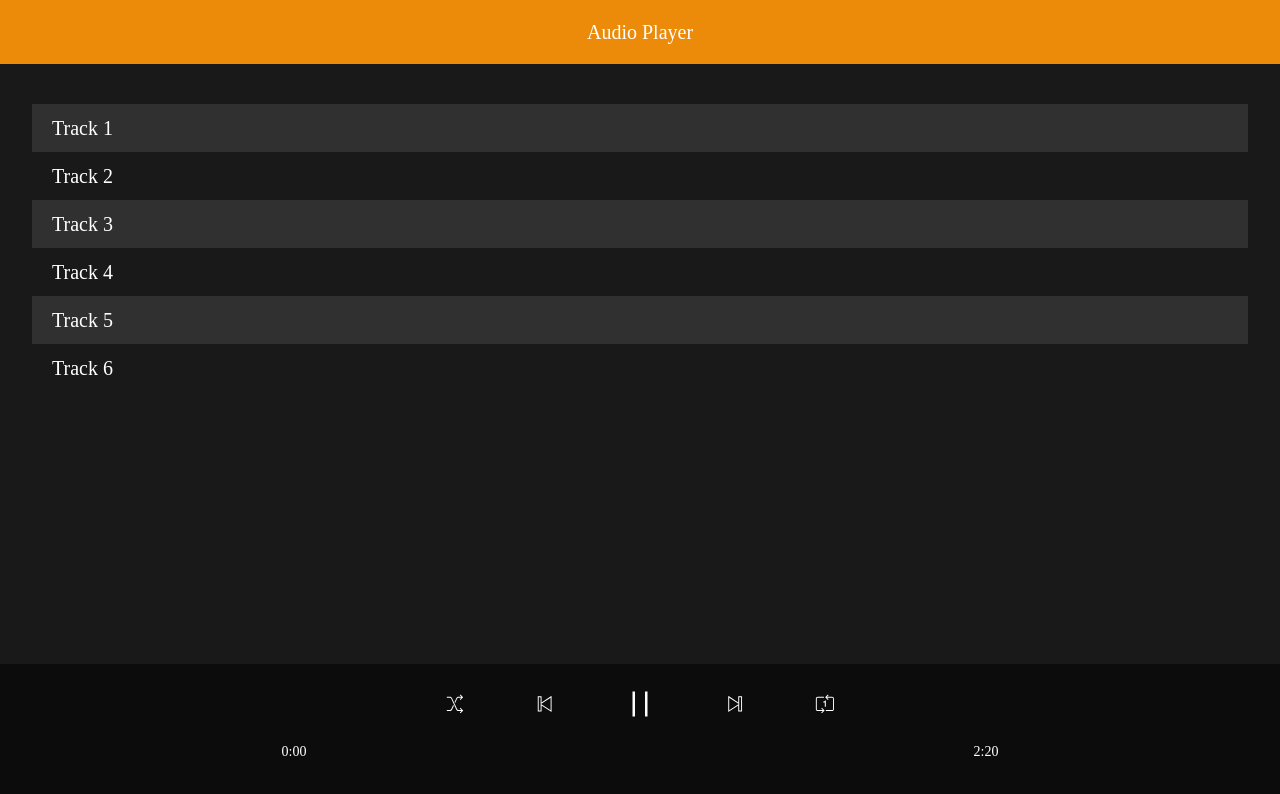
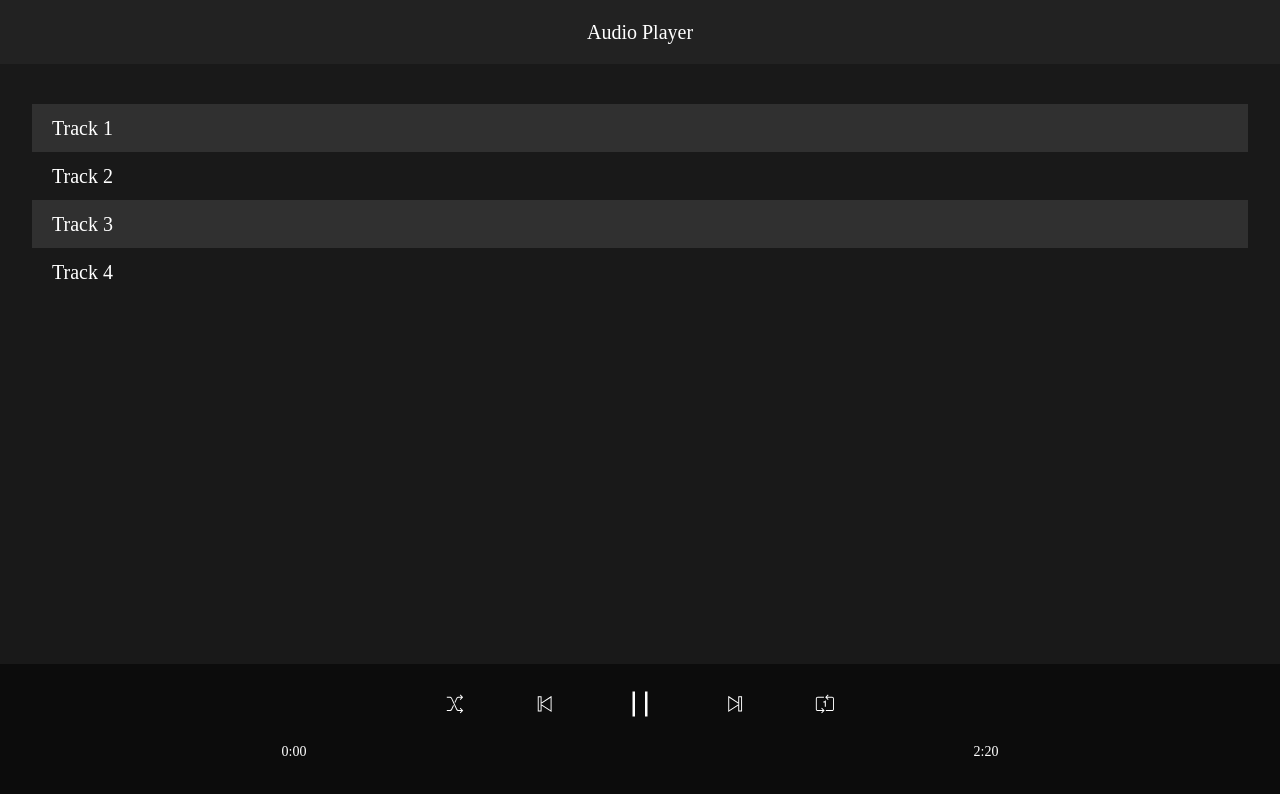
Before and after one commit to uBusisiwe/simple-js-audio-player, a plain HTML site: page index.html in a window 1280 px wide. Drawn offline with Linux system fonts and the light colour scheme.

Commit message:
Removed voice over files

```diff
--- a/css/main.css
+++ b/css/main.css
@@ -45,7 +45,7 @@ main {
   left: 0;
   right: 0;
   top: 0;
-  background-color: #ec8a09;
+  background-color: #222;
 }
 
 /*
--- a/index.html
+++ b/index.html
@@ -20,7 +20,7 @@
         <div class="now-playing">
             <div class="left">
                 <small>Now Playing</small>
-                <p class="audio-name">Track 02</p>
+                <p class="audio-name">Track 20</p>
             </div>
             <div class="middle">
                 <div class="controls">
--- a/js/app.js
+++ b/js/app.js
@@ -22,10 +22,8 @@ let songIndex;
 let repeat = 0;
 let playlist = [
     '04 Be Yourself.mp3',
-    '06 Comme Des Garçons.m4a',
-    '06. Not Just Money.mp3',
+    '06 Comme Des Gar',
     'Trevor-Daniel-Empty.mp3',
-    'lonah.mp3',
     '07 Xennons.m4a'
 ];
 
```
Also changed, not shown: 2 other files.
